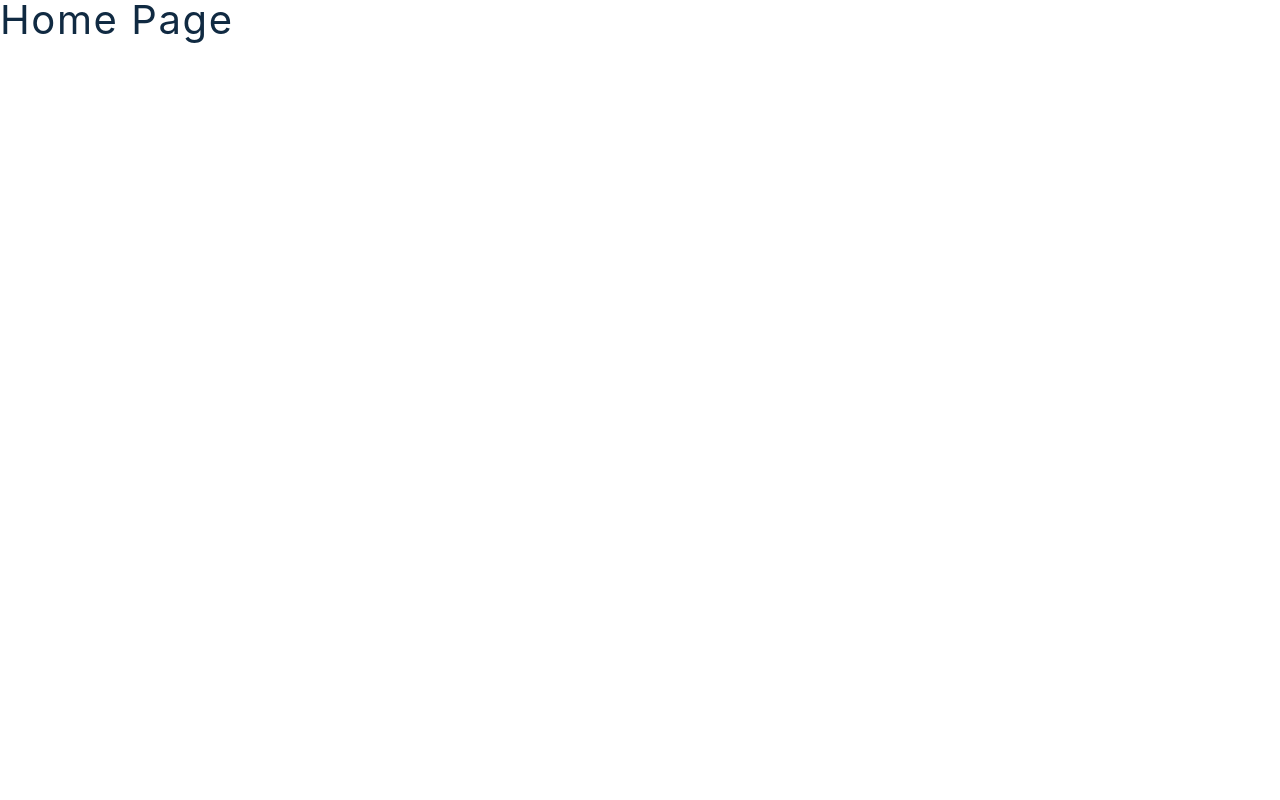
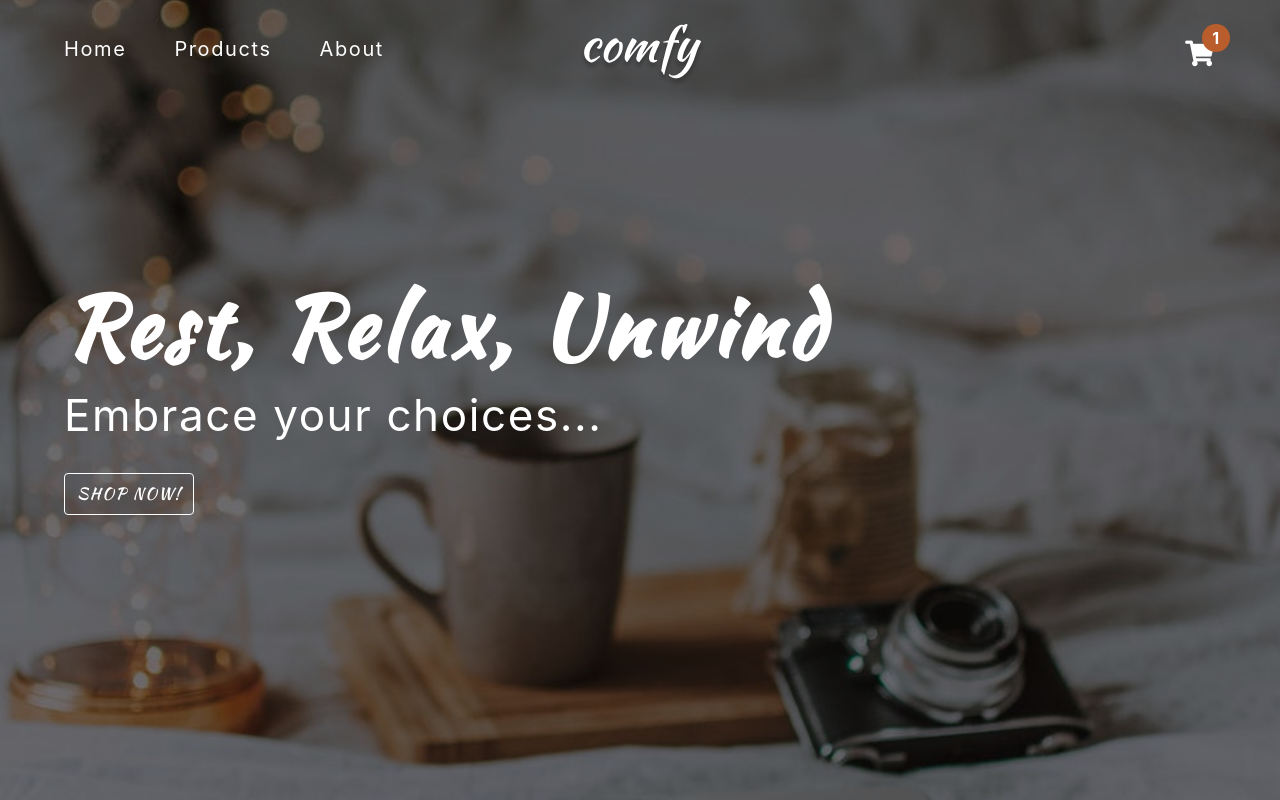
Before and after one commit to Rumazor/Comfy-Store, a plain HTML site: page index.html in a window 1280 px wide. Drawn offline with Linux system fonts and the light colour scheme.

Commit message:
Comfy Store

```diff
--- a/index.html
+++ b/index.html
@@ -14,7 +14,50 @@
     <title>Home | Comfy</title>
   </head>
   <body>
-    <h2>home page</h2>
+    <!-- NAVBAR -->
+    <nav class="navbar">
+      <div class="nav-center">
+        <!-- LINKS -->
+        <div>
+          <button class="toggle-nav">
+            <i class="fas fa-bars"></i>
+          </button>
+          <ul class="nav-links">
+            <li>
+              <a href="index.html" class="nav-link">Home</a>
+            </li>
+            <li>
+              <a href="product.html" class="nav-link">Products</a>
+            </li>
+            <li>
+              <a href="about.html" class="nav-link">About</a>
+            </li>
+          </ul>
+        </div>
+        <!-- LOGO -->
+        <img src="./images/logo-white.svg" class="nav-logo" alt="logo">
+        <!-- CART ICON -->
+        <div class="toggle-container">
+          <button class="toggle-cart">
+            <i class="fas fa-shopping-cart"></i>
+          </button>
+          <span class="cart-item-count">1</span>
+        </div>
+      </div>
+    </nav>
+    <!-- HERO -->
+    <section class="hero">
+      <div class="hero-container">
+        <h1 class="text-slanted">
+          rest, relax, unwind
+        </h1>
+        <h3>Embrace your choices...</h3>
+        <a href="products.html" class="hero-btn">
+          Shop now!
+        </a>
+      </div>
+    </section>
+
     <script type="module" src="index.js"></script>
   </body>
 </html>
--- a/styles.css
+++ b/styles.css
@@ -318,6 +318,7 @@
   letter-spacing: var(--spacing);
   border-radius: var(--radius);
   transition: var(--transition);
+  font-family: 'Kaushan Script', cursive;
 }
 .hero-btn:hover {
   background: var(--clr-white);
```
Also changed, not shown: src/utils.js (+2 -6 lines).
